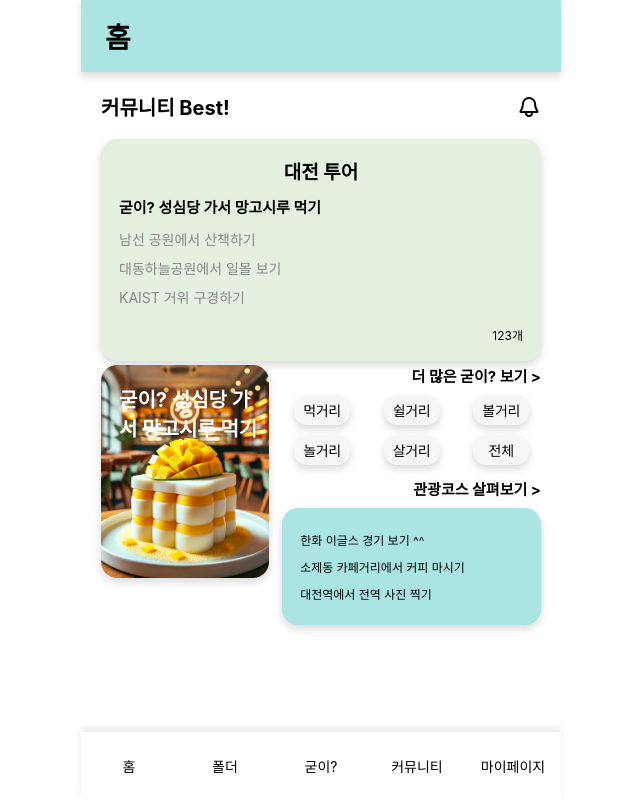
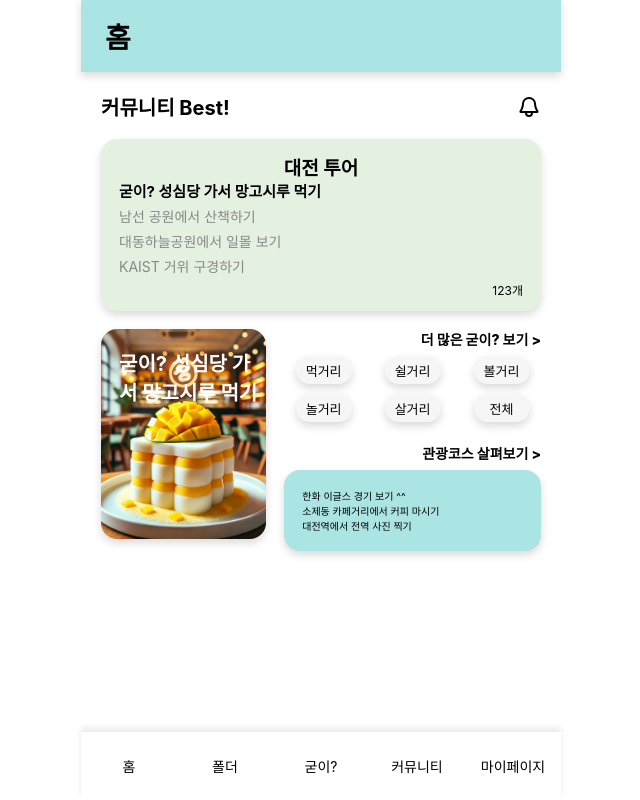
Before and after one commit to INU-SPOT/goode-travel-frontend, a React (Create React App) app: page / in a window 1280 px wide. Shown: the whole page, without its empty margins (319-959 px from the left). Built offline with nearby package versions, Linux system fonts and the light colour scheme.

Commit message:
fix: 벤토그리드 아이템 크기 불일치 오류 해결

```diff
--- a/src/components/BentoGrid.tsx
+++ b/src/components/BentoGrid.tsx
@@ -15,8 +15,8 @@ interface BentoGridProps {
 const GridContainer = styled.div`
   display: grid;
   grid-template-columns: repeat(10, 1fr);
-  gap: 13px;
-  grid-auto-rows: 100px;
+  gap: 18px;
+  grid-auto-rows: 20px;
 `;
 
 const GridItemWrapper = styled.div<{ width: number; height: number }>`
--- a/src/components/home/CommunityBlock.tsx
+++ b/src/components/home/CommunityBlock.tsx
@@ -35,43 +35,44 @@ const CommunityWrapper = styled.div`
   cursor: pointer;
   display: flex;
   flex-direction: column;
+  height: 100%;
   background-color: ${COLOR.green};
   justify-content: center;
   border-radius: 16px;
   padding: 18px;
-  box-sizing: border-box;
   box-shadow: 0px 4px 8px 0px rgba(0, 0, 0, 0.15);
 `;
 
-const Title = styled.h2`
+const Title = styled.div`
+  flex-grow: 1.5;
   font-size: 19px;
   font-weight: bold;
-  margin-bottom: 12px;
   margin-top: 0;
   text-align: center;
 `;
 
 const Goode = styled.div`
+  flex-grow: 1;
   font-size: 15px;
   font-weight: bold;
-  margin-bottom: 12px;
-  margin-top: 0;
 `;
 
 const DetailList = styled.ul`
+  flex-grow: 1;
   list-style: none;
   padding: 0;
   margin: 0;
-  margin-bottom: 10px;
   color: #888888;
 `;
 
 const DetailItem = styled.li`
   font-size: 14px;
-  margin-bottom: 9px;
+  margin: 5px 0;
 `;
 
 const Recommendations = styled.div`
+  flex-grow: 1;
   font-size: 12px;
   text-align: right;
+  justify-content: center;
 `;
--- a/src/components/home/CourseBlock.tsx
+++ b/src/components/home/CourseBlock.tsx
@@ -23,22 +23,24 @@ const CourseBlock: React.FC<CourseProps> = ({ details }) => {
 
 export default CourseBlock;
 
-const Title = styled.h2`
-  font-size: 15px;
-  margin: 0 0 9px 0;
+const CourseWrapper = styled.div`
+  height: 100%;
+  cursor: pointer;
+  display: flex;
+  flex-direction: column;
+  gap: 7px;
+`;
+
+const Title = styled.div`
+  font-size: 14px;
+  font-weight: 800;
   text-align: right;
 `;
 
-const CourseWrapper = styled.div`
-  cursor: pointer;
-  display: flex;
-  flex-direction: column;
-`;
-
 const DetailWrapper = styled.div`
+  height: 100%;
   background-color: ${COLOR.blue};
   justify-content: center;
-  height: 100%;
   border-radius: 16px;
   padding: 18px;
   box-sizing: border-box;
@@ -46,6 +48,7 @@ const DetailWrapper = styled.div`
 `;
 
 const DetailList = styled.ul`
+  height: 100%;
   list-style: none;
   padding: 0;
   margin: 0;
@@ -55,6 +58,5 @@ const DetailList = styled.ul`
 `;
 
 const DetailItem = styled.li`
-  font-size: 12px;
-  padding: 5px 0;
+  font-size: 10px;
 `;
--- a/src/components/home/GoodeListBlock.tsx
+++ b/src/components/home/GoodeListBlock.tsx
@@ -4,29 +4,37 @@ import TagButton from "./TagButton";
 
 const GoodeListBlock = () => {
   return (
-    <>
+    <GoodeListWrapper>
       <Title>더 많은 굳이? 보기 &gt;</Title>
-      <GridContainer>
+      <ButtonContainer>
         <TagButton text="먹거리" />
         <TagButton text="쉴거리" />
         <TagButton text="볼거리" />
         <TagButton text="놀거리" />
         <TagButton text="살거리" />
         <TagButton text="전체" />
-      </GridContainer>
-    </>
+      </ButtonContainer>
+    </GoodeListWrapper>
   );
 };
 
 export default GoodeListBlock;
 
-const Title = styled.h2`
-  font-size: 15px;
-  margin: 0 0 9px 0;
+const GoodeListWrapper = styled.div`
+  height: 100%;
+  cursor: pointer;
+  display: flex;
+  flex-direction: column;
+  gap: 7px;
+`;
+
+const Title = styled.div`
+  font-size: 14px;
+  font-weight: 800;
   text-align: right;
 `;
 
-const GridContainer = styled.div`
+const ButtonContainer = styled.div`
   display: grid;
   grid-template-columns: repeat(3, 1fr);
   grid-template-rows: repeat(2, 1fr);
--- a/src/components/home/TagButton.tsx
+++ b/src/components/home/TagButton.tsx
@@ -16,10 +16,10 @@ const TagButton: React.FC<TagButtonProps> = ({ text }) => {
 export default TagButton;
 
 const StyledTagButton = styled.div`
-  height: 30px;
+  height: 28px;
   width: 56px;
   background-color: #f6f6f6;
-  border-radius: 13.31px;
+  border-radius: 16px;
   position: relative;
   display: flex;
   align-items: center;
@@ -29,9 +29,5 @@ const StyledTagButton = styled.div`
 
 const TextWrapper = styled.div`
   color: #000000;
-  font-size: 14px;
-  font-weight: 500;
-  letter-spacing: -0.33px;
-  line-height: 17px;
-  white-space: nowrap;
+  font-size: 13px;
 `;
--- a/src/pages/HomePage.tsx
+++ b/src/pages/HomePage.tsx
@@ -36,7 +36,7 @@ export default function HomePage() {
     {
       id: 1,
       width: 10,
-      height: 2,
+      height: 5,
       component: (
         <CommunityBlock
           title={communityData.title}
@@ -49,7 +49,7 @@ export default function HomePage() {
     {
       id: 2,
       width: 4,
-      height: 2,
+      height: 6,
       component: (
         <ImageBlock goode={communityData.goode} image={communityData.image} />
       ),
@@ -57,13 +57,13 @@ export default function HomePage() {
     {
       id: 3,
       width: 6,
-      height: 1,
+      height: 3,
       component: <GoodeListBlock />,
     },
     {
       id: 4,
       width: 6,
-      height: 1,
+      height: 3,
       component: <CourseBlock details={courseData.details} />,
     },
   ];
```
